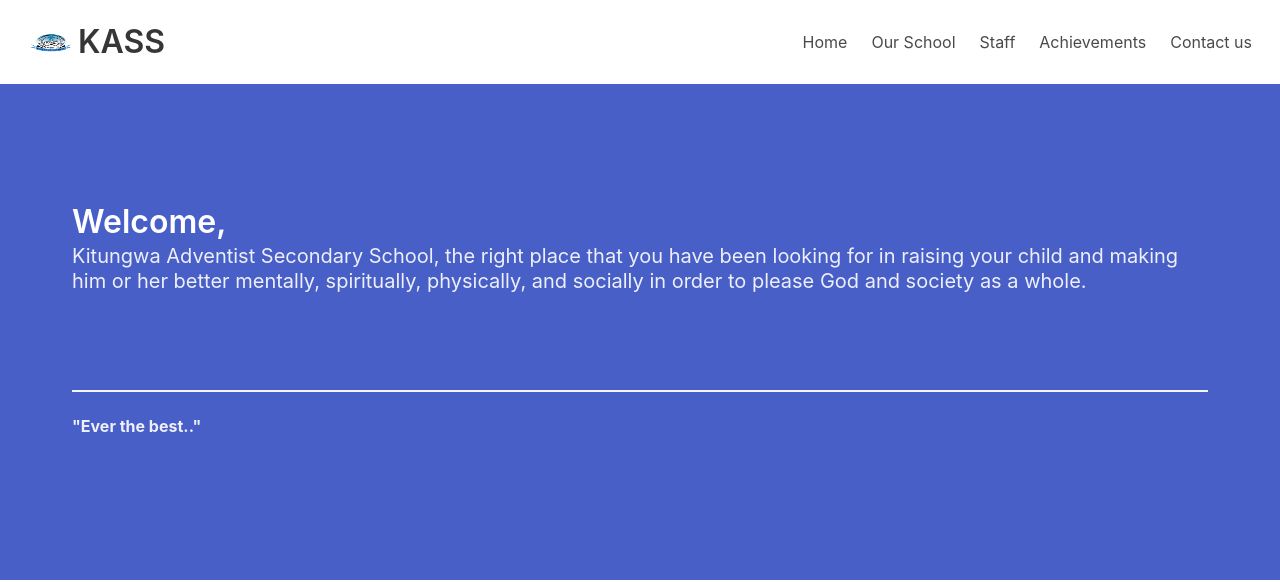
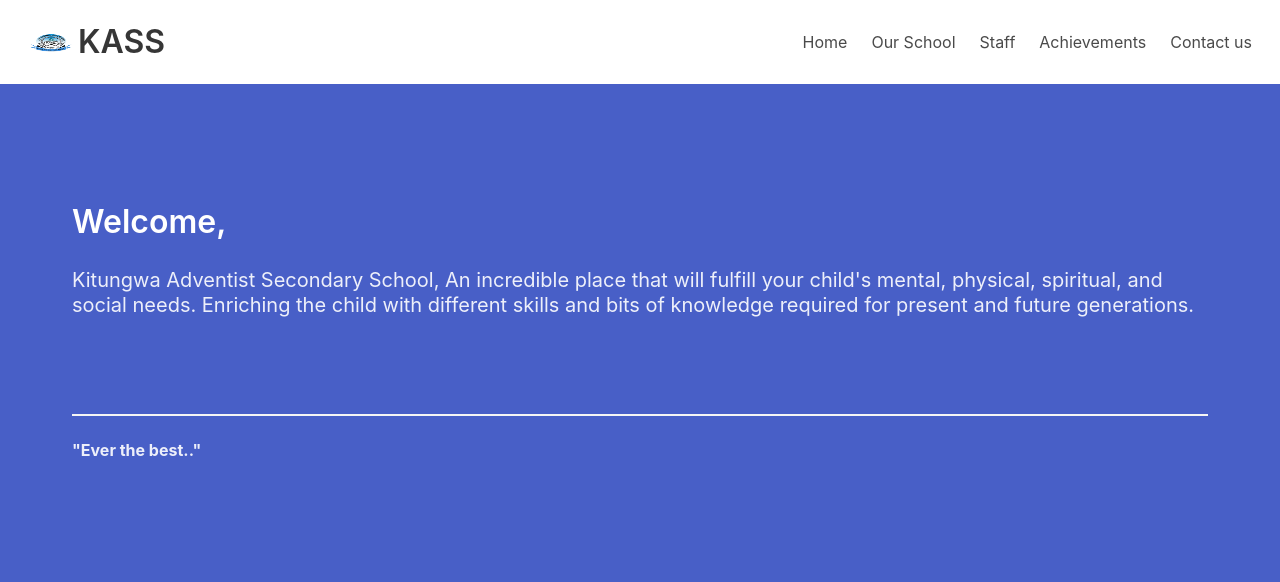
Before and after one commit to thisisabiud/thisisabiud.github.io, a plain HTML site: page index.html in a window 1280 px wide. Shown: the top 582 px of the page. Drawn offline with Linux system fonts and the light colour scheme; a script that the page names is missing.

Commit message:
homepage changes

```diff
--- a/index.html
+++ b/index.html
@@ -52,8 +52,10 @@
               <p class="title">
                 Welcome,
               </p>
-              <p class="subtitle">
-                Kitungwa Adventist Secondary School, the right place that you have been looking for in raising your child and making him or her better mentally, spiritually, physically, and socially in order to please God and society as a whole.
+              <p class="subtitle pt-5">
+                Kitungwa Adventist Secondary School,
+                An incredible place that will fulfill your child's mental, physical, spiritual, and social needs. Enriching the child with different
+                skills and bits of knowledge required for present and future generations.
               </p>
               <br>
               <br>
```
Also changed, not shown: achievements.html (+2 -2 lines), 1 other file.
